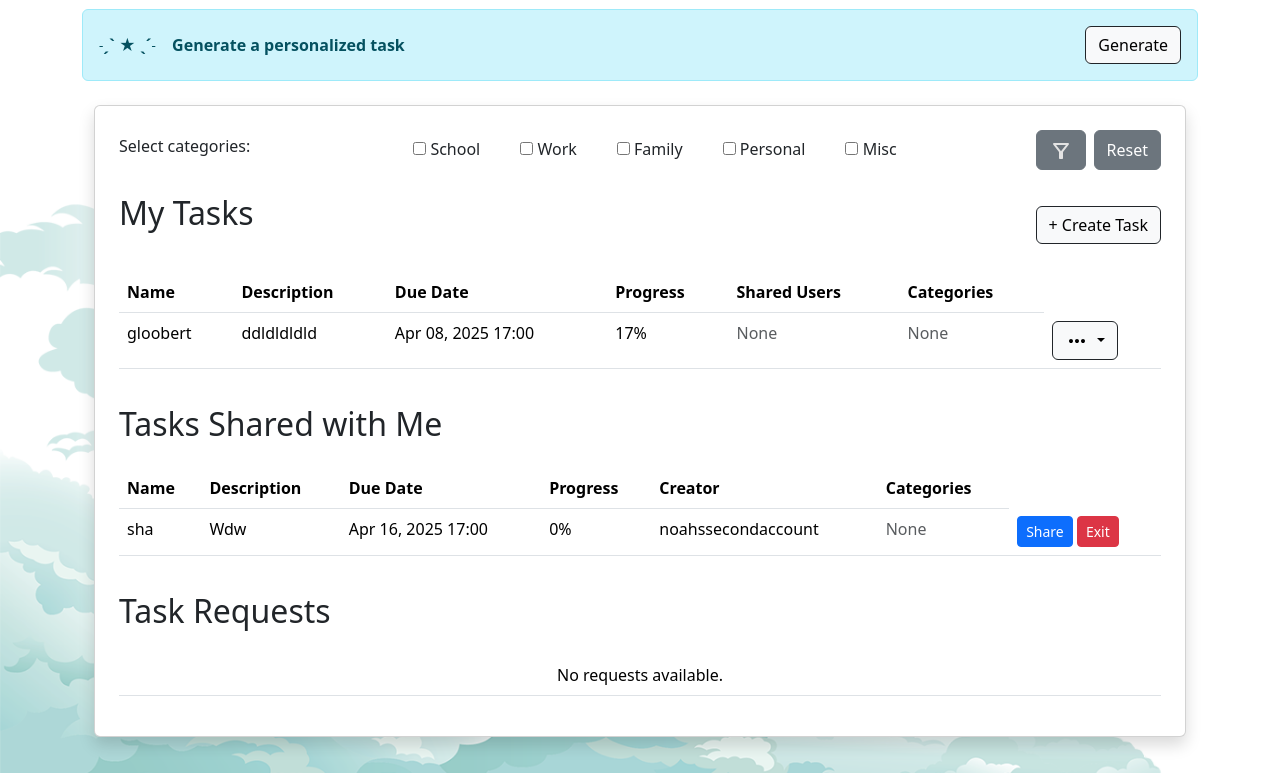
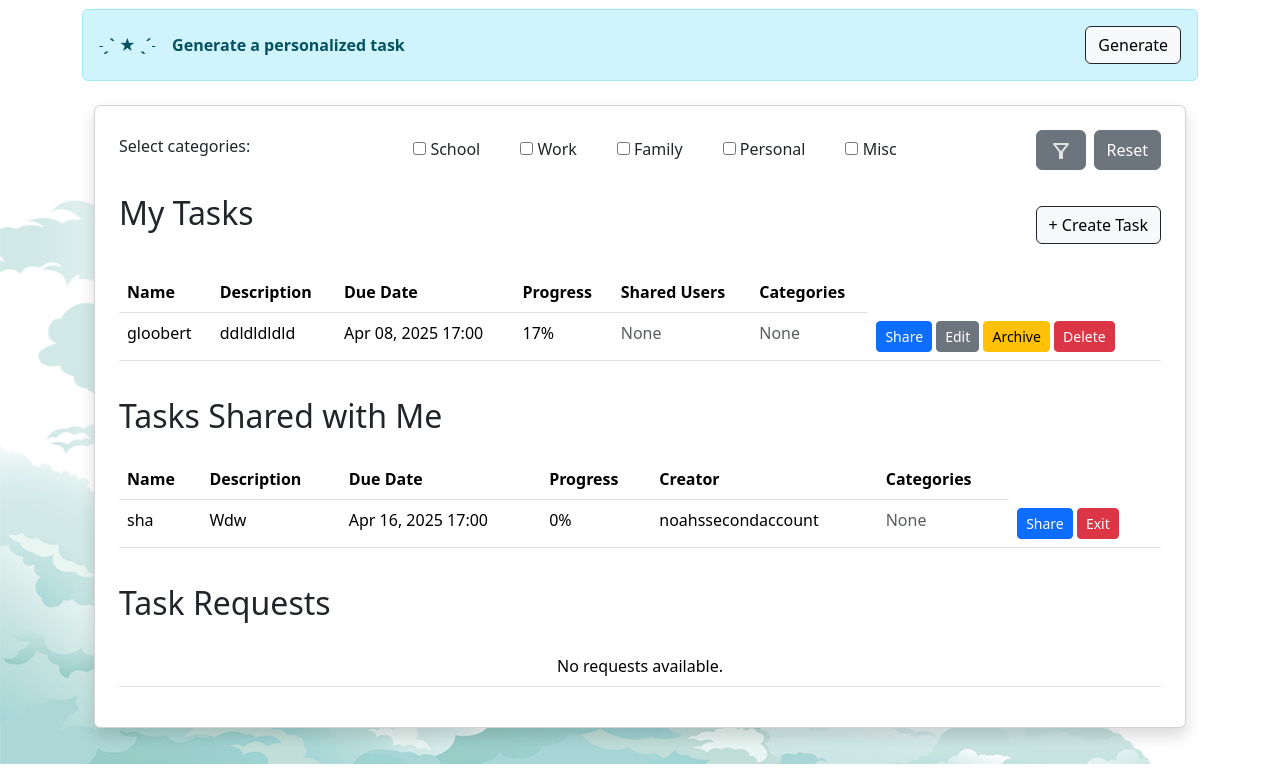
Before and after one commit to UCCS-SP25-CS4300-CS5300-1/Group-1-spring-2025, a Django app: page /tasks/ in a window 1280 px wide. Shown: the part 229-1002 px from the top of the page. Run offline with Django 5.2, Linux system fonts and the light colour scheme; a user stored in the database is signed in; data comes from the database, SQL or seed files in the repository; data that the repository does not hold is empty; parts of the project's set-up code (start-up, migrations or seed data) failed here and were passed over; some libraries are stand-ins or nearby versions.

Commit message:
UI changes, more icons

```diff
--- a/team1project/todoapp/templates/task_view.html
+++ b/team1project/todoapp/templates/task_view.html
@@ -117,18 +117,10 @@
                         {% endfor %}
                     </td>
                     <td>
-                            <div class="btn-group">
-                                <button type="button" class="custom-dark-button dropdown-toggle" data-bs-toggle="dropdown" aria-haspopup="true" aria-expanded="false">
-                                    <svg xmlns="http://www.w3.org/2000/svg" class="theme-icon" height="24px" viewBox="0 -960 960 960" width="24px" ><path d="M240-400q-33 0-56.5-23.5T160-480q0-33 23.5-56.5T240-560q33 0 56.5 23.5T320-480q0 33-23.5 56.5T240-400Zm240 0q-33 0-56.5-23.5T400-480q0-33 23.5-56.5T480-560q33 0 56.5 23.5T560-480q0 33-23.5 56.5T480-400Zm240 0q-33 0-56.5-23.5T640-480q0-33 23.5-56.5T720-560q33 0 56.5 23.5T800-480q0 33-23.5 56.5T720-400Z"/></svg>
-                                </button>
-                                <div class="dropdown-menu">
-                                <a class="dropdown-item" href="{% url 'share_task' task_id=task.id %}">Share</a>
-                                <a class="dropdown-item" href="{% url 'edit_task' task.id %}">Edit</a>
-                                <a class="dropdown-item" href="{% url 'archive_task' task.id %}">Archive</a>
-                                <div class="dropdown-divider"></div>
-                                <a class="dropdown-item" onclick="confirmDelete({{ task.id }})">Delete</a>
-                                </div>
-                            </div>
+                        <a class="btn btn-primary btn-sm" href="{% url 'share_task' task_id=task.id %}">Share</a>
+                        <a class="btn btn-secondary btn-sm" href="{% url 'edit_task' task.id %}">Edit</a>
+                        <a class="btn btn-warning btn-sm" href="{% url 'archive_task' task.id %}">Archive</a>
+                        <button class="btn btn-danger btn-sm" onclick="confirmDelete({{ task.id }})">Delete</button>
                     </td>
                 </tr>
                 {% empty %}
@@ -138,7 +130,6 @@
                 {% endfor %}
             </tbody>
         </table>
-        </div>
 
         <div class="title-card">
             <h2 class="mb-4" style="margin-top:20px;">Tasks Shared with Me</h2>
@@ -233,13 +224,4 @@
         }
     }
 </script>
-
-
-<script type="text/javascript" src="Scripts/jquery-2.1.1.min.js"></script>
-<script type="text/javascript" src="Scripts/bootstrap.min.js"></script>
-<script>
-     $(document).ready(function(){
-        $('.dropdown-toggle').dropdown()
-    });
-</script>
 {% endblock %}
```
Lines whose indentation alone changed are shown as unchanged.
